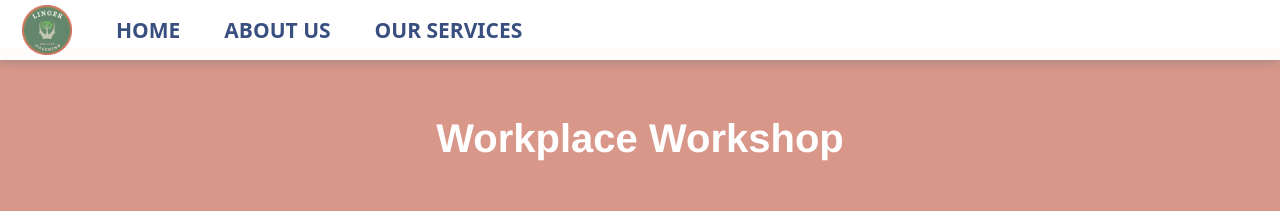
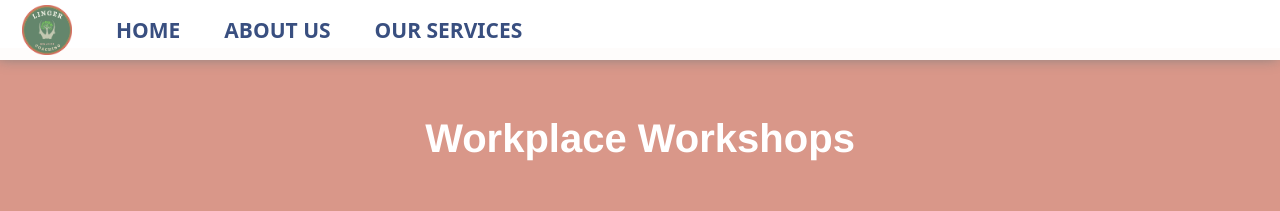
Before and after one commit to tahiaelkawas/linger-coaching, a Next.js app: page /workplace-social-emotional in a window 1280 px wide. Shown: the top 211 px of the page. Built offline with nearby package versions, Linux system fonts and the light colour scheme.

Commit message:
Update WorkplaceSocialEmotional.jsx

```diff
--- a/component/pages/WorkplaceSocialEmotional.jsx
+++ b/component/pages/WorkplaceSocialEmotional.jsx
@@ -6,7 +6,7 @@ const WorkplaceSocialEmotional = () => {
   return (
     <div>
       <div className={style.general_title}>
-        <h1>Workplace Workshop</h1>
+        <h1>Workplace Workshops</h1>
       </div>
       <div className={style.general_main}>
         <div className={style.general_card}>
```
